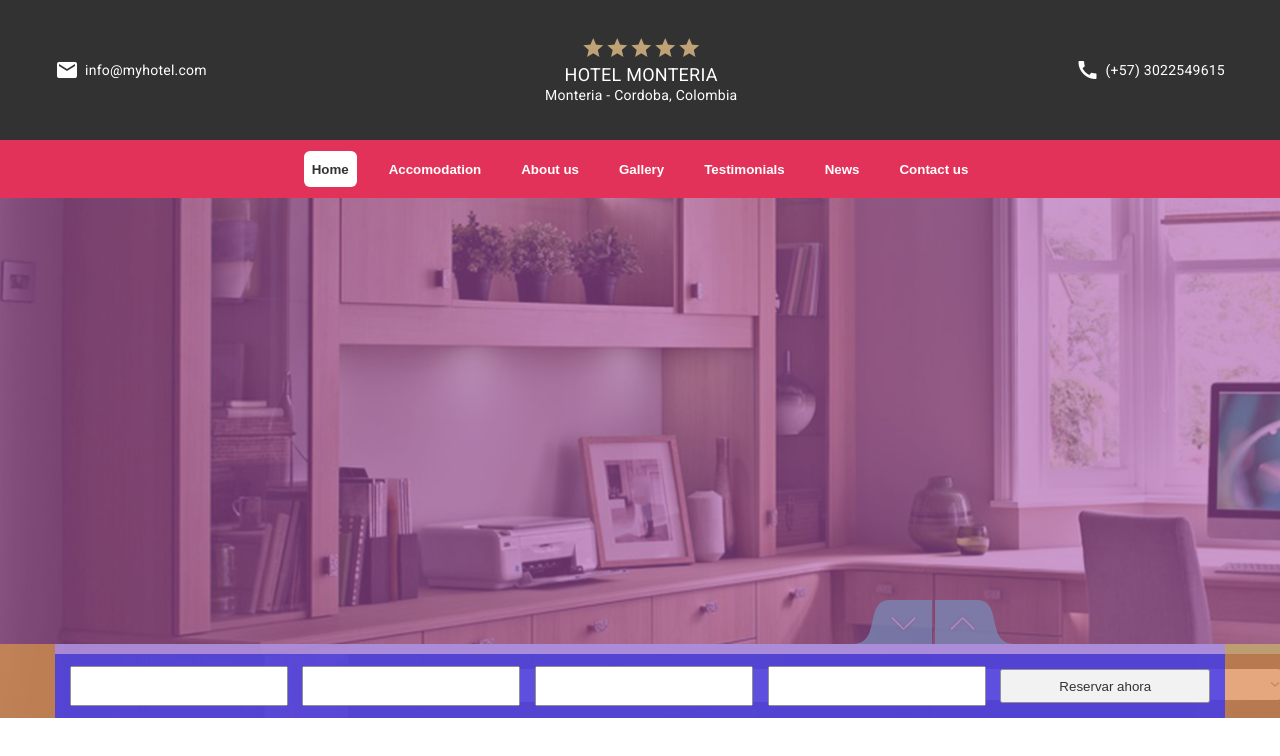
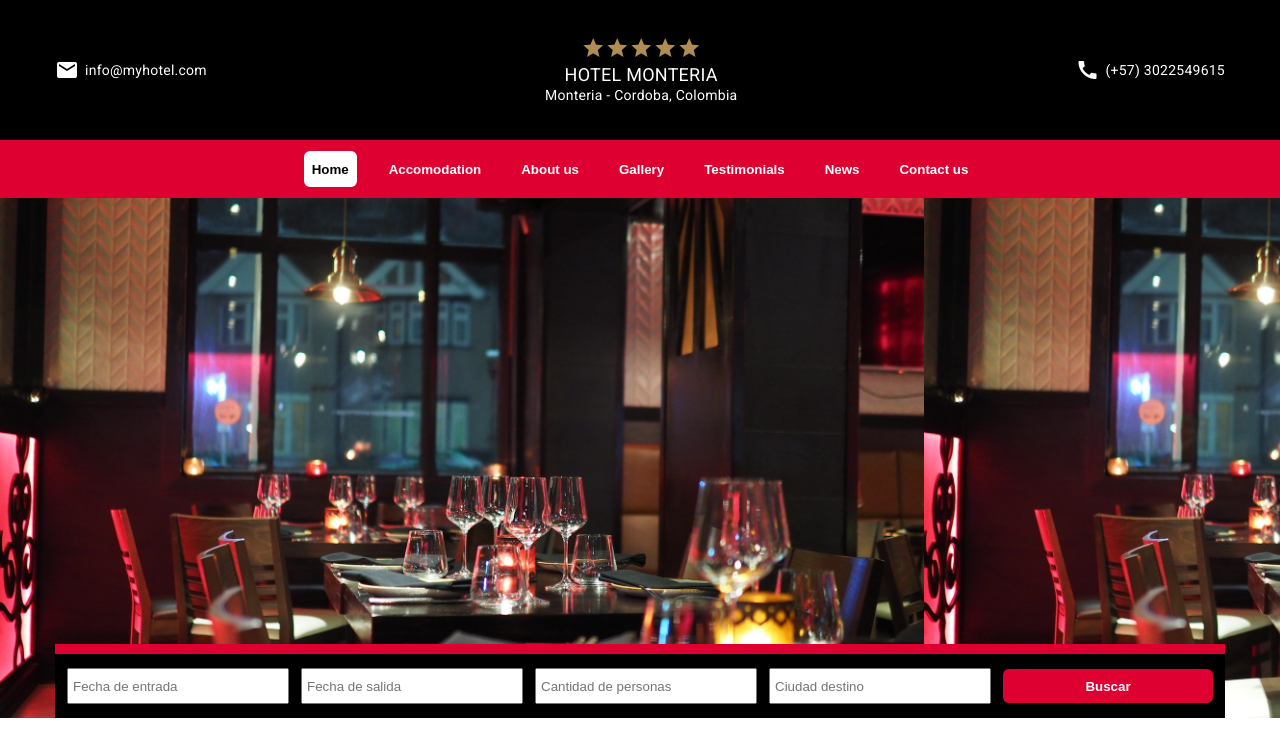
Before and after one commit to jcvilladiegoc/technical-test-0321231718, an Angular app: page / in a window 1280 px wide. Shown: the top 756 px of the page. Built offline with nearby package versions, Linux system fonts and the light colour scheme.

Commit message:
#3 #comment The banner and searcher were completed

```diff
--- a/src/app/landing-page/landing-page.component.html
+++ b/src/app/landing-page/landing-page.component.html
@@ -43,11 +43,11 @@
         <div class="form-group">
             <div class="search-container">
                 <div class="form-inputs">
-                    <input type="text" name="" id="">
-                    <input type="text" name="" id="">
-                    <input type="text" name="" id="">
-                    <input type="text" name="" id="">
-                    <button>Reservar ahora</button>
+                    <input type="text" name="" id="" placeholder="Fecha de entrada">
+                    <input type="text" name="" id="" placeholder="Fecha de salida">
+                    <input type="text" name="" id="" placeholder="Cantidad de personas">
+                    <input type="text" name="" id="" placeholder="Ciudad destino">
+                    <button class="custom-button reserva active">Buscar</button>
                 </div>
             </div>
         </div>
--- a/src/app/landing-page/landing-page.component.scss
+++ b/src/app/landing-page/landing-page.component.scss
@@ -3,6 +3,7 @@
     background-image: url(/assets/imgs/wireframe-one.png);
     height: 718px;
     opacity: 0.8;
+    opacity: 1;
 
     button.custom-button {
         padding: 0px 8px;
@@ -23,6 +24,11 @@
     button.custom-button.active {
         background-color: white;
         color: black;
+    }
+
+    button.custom-button.reserva {
+        background-color: #dd0031;
+        color: white;
     }
 
     .header {
@@ -55,29 +61,36 @@
 
     .search {
         background-color: rgba($color: purple, $alpha: 0.5);
+        background-image: url(/assets/imgs/pexels-chan-walrus-941861.jpg);
+        background-size: contain;
         height: 520px;
         display: grid;
         align-items: end;
-    }
 
         .form-group {
             background-color: rgba($color: orange, $alpha: 0.5);
+            background-color: transparent;
             height: 74px;
             display: grid;
             justify-items: center;
         }
 
+    }
+
     .search-container {
+
         width: 1170px;
         background-color: rgba($color: blue, $alpha: 0.5);
         height: 74px;
-    }
 
         .form-inputs {
 
             background-color: rgba($color: blue, $alpha: 0.5);
+            background-color: black;
             height: 64px;
             border-top: solid 10px rgba($color: pink, $alpha: 0.5);
+            border-top-color: #424242;
+            border-top-color: #dd0031;
             display: flex;
             justify-content: space-evenly;
             align-items: center;
@@ -85,6 +98,14 @@
             input, button {
                 width: 210px;
                 height: 34px;
+            }
+
+            input {
+                padding: 4px;
+                height: 24px;
+                outline: none;
+            }
+
         }
 
     }
```
Also changed, not shown: src/assets/imgs/pexels-chan-walrus-941861.jpg (added). Lines whose indentation alone changed are shown as unchanged.
